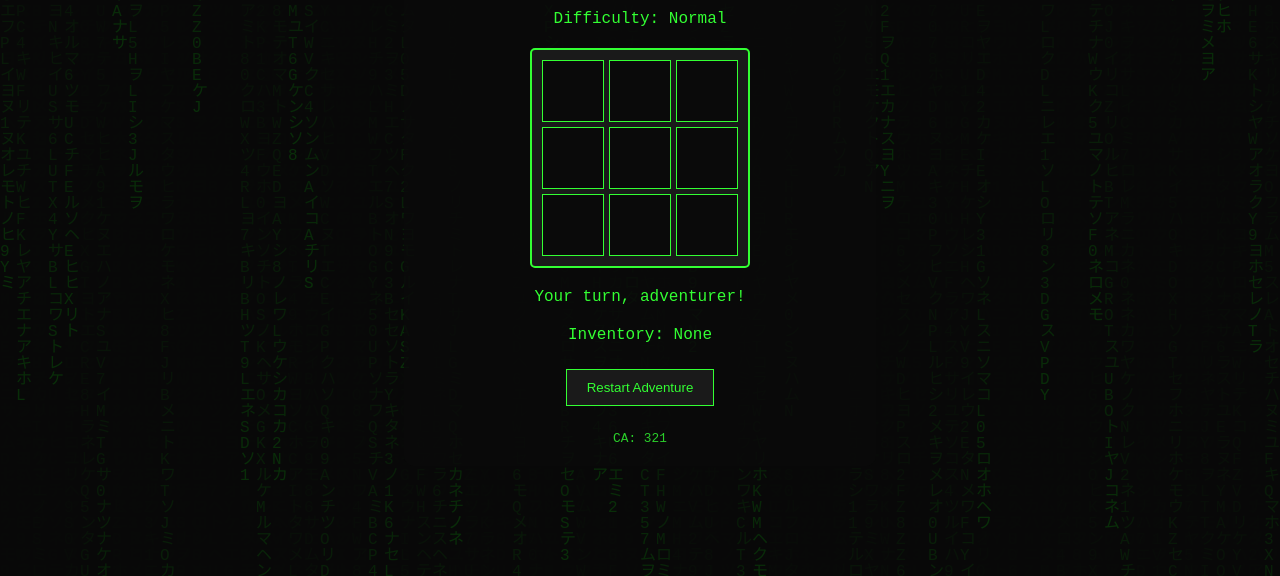
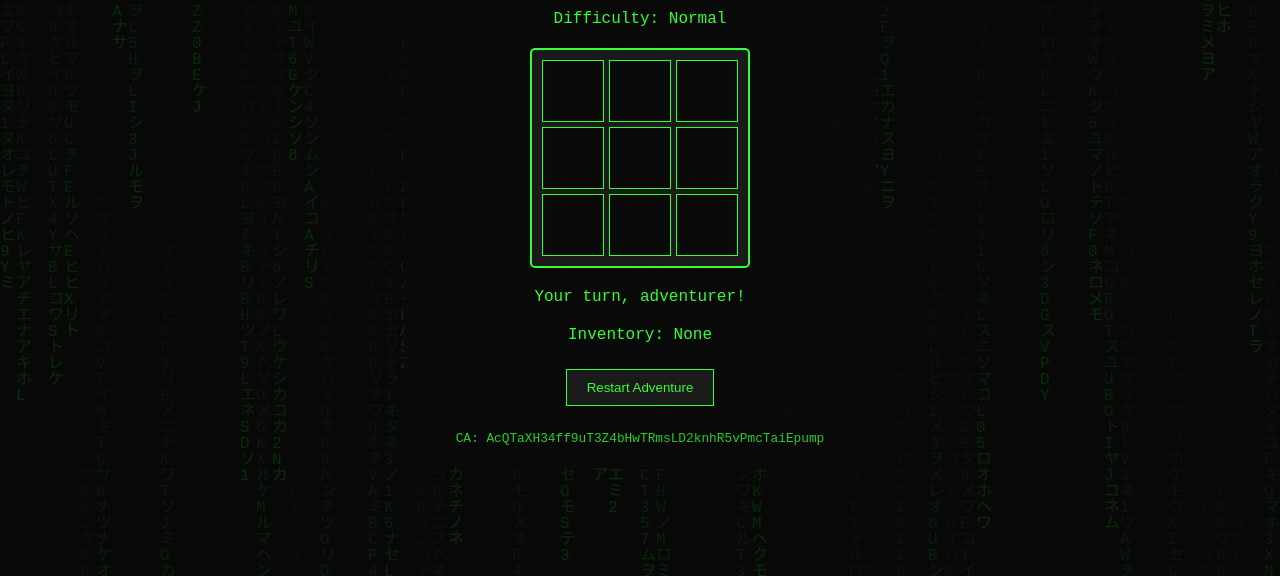
Before and after one commit to rugmasterr/terminaloftictac, a plain HTML site: page index.html in a window 1280 px wide. Shown: the part 224-800 px from the top of the page. Drawn offline with Linux system fonts and the light colour scheme.

Commit message:
index.html

```diff
--- a/index.html
+++ b/index.html
@@ -147,7 +147,7 @@
   <div id="inventory">Inventory: None</div>
   <div id="inventory-buttons"></div>
   <button id="restart">Restart Adventure</button>
-  <div id="contract-address">CA: 321 </div>
+  <div id="contract-address">CA: AcQTaXH34ff9uT3Z4bHwTRmsLD2knhR5vPmcTaiEpump </div>
 </div>
 
 <script>
```
